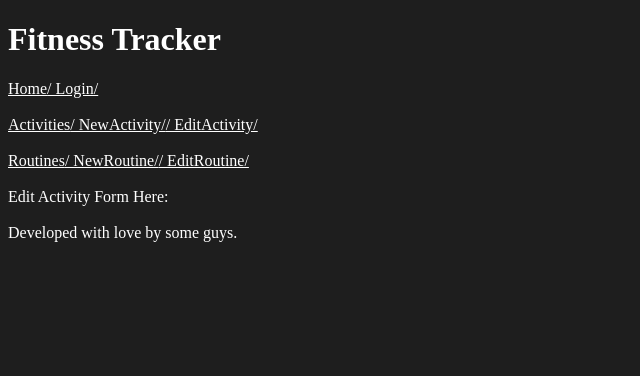
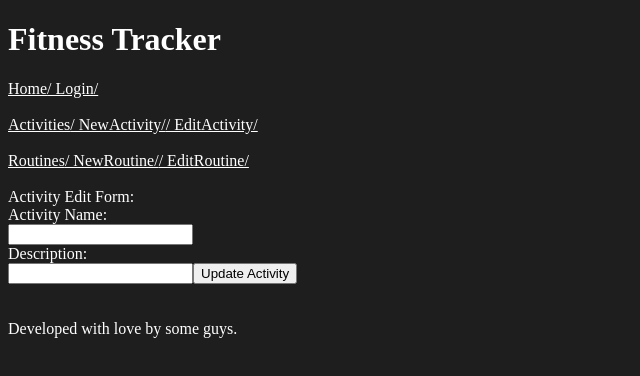
Before and after one commit to andrew-brandon-team/FitnessFrontEnd, a React (Create React App) app: page /edit-activity in a window 1280 px wide. Shown: the top 376 px of the page, without its empty margins (0-640 px from the left). Built offline with nearby package versions, Linux system fonts and the light colour scheme; no server answers.

Commit message:
edit activity added

```diff
--- a/src/components/ActivityEdit.js
+++ b/src/components/ActivityEdit.js
@@ -1,9 +1,57 @@
-import React from 'react';
+import React, {useState, useEffect} from 'react';
 
-const ActivityEdit = () => {
+
+const ActivityEdit = (activity) => {
+  const [name, setName] = useState("");
+  const [description, setDescription] = useState("")
+
+  function changeName (event) {
+    setName(event.target.value)
+  }
+
+  function changeDescription (event) {
+    setDescription(event.target.value)
+  }
+
+  async function formSubmit (event) {
+    event.preventDefault()
+    try {
+      const response = await fetch(`https://fitnesstrac-kr.herokuapp.com/api/activities/${activity.id}`, {
+        method: "PATCH",
+        body: JSON.stringify({
+          name: name,
+          description: description
+        })
+      })
+      const data = await response.json();
+      console.log("This is the data: ", data)
+    } catch (error) {
+      console.log(error)
+    }
+  }
   return (
     <div>
-      Edit Activity Form Here:
+      Activity Edit Form:
+      <form onSubmit={formSubmit}>
+        <label>
+          Activity Name:
+        </label>
+        <br />
+        <input onChange={changeName} value={name} type='text'>
+        </input>
+        <br />
+
+        <label>
+          Description:
+        </label>
+        <br />
+        <input onChange={changeDescription} value={description} type='text'>
+        </input>
+        <button type="submit">Update Activity</button>
+        <br />
+        <br />
+
+      </form>
     </div>
   )
 }
```
